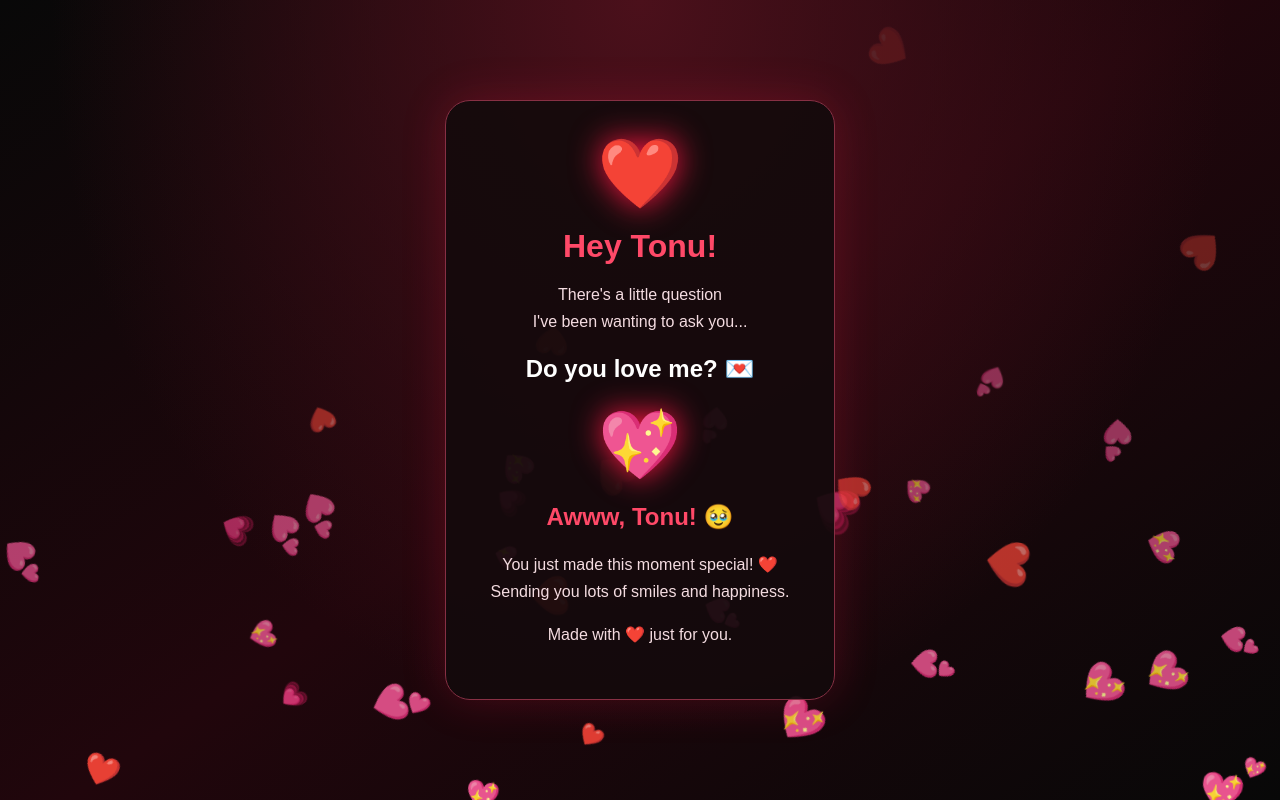
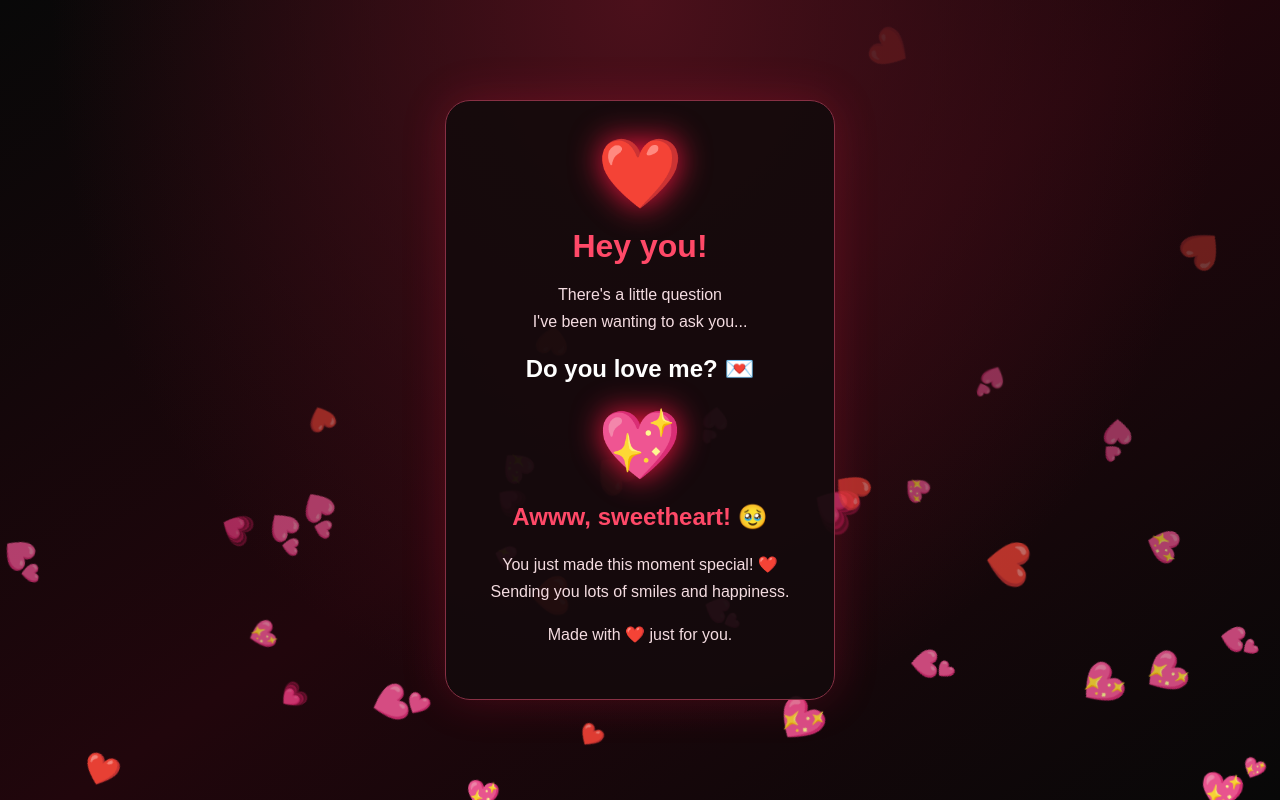
Before and after one commit to himel27330-byte/Proposal, a plain HTML site: page index.html in a window 1280 px wide. Both pictures are taken after a click on the button "Yes! ❤️". Drawn offline with Linux system fonts and the light colour scheme.

Commit message:
Update index.html

```diff
--- a/index.html
+++ b/index.html
@@ -5,7 +5,7 @@
   <meta name="viewport"
         content="width=device-width, initial-scale=1.0">
   <meta name="theme-color" content="#100608">
-  <title>For Tonu ❤️</title>
+  <title>For you ❤️</title>
 
   <style>
     * {
@@ -146,7 +146,7 @@
   <main class="card">
     <div class="heart">❤️</div>
 
-    <h1>Hey Tonu!</h1>
+    <h1>Hey you!</h1>
 
     <p>
       There's a little question<br>
@@ -162,7 +162,7 @@
 
     <div id="result" aria-live="polite">
       <div class="heart">💖</div>
-      <h2>Awww, Tonu! 🥹</h2>
+      <h2>Awww, sweetheart! 🥹</h2>
       <p>
         You just made this moment special! ❤️<br>
         Sending you lots of smiles and happiness.
```
